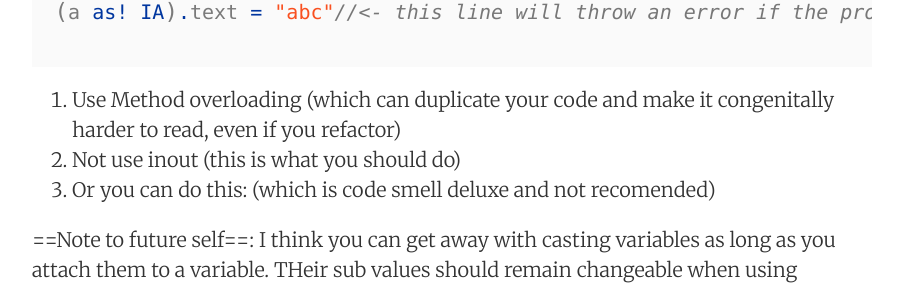
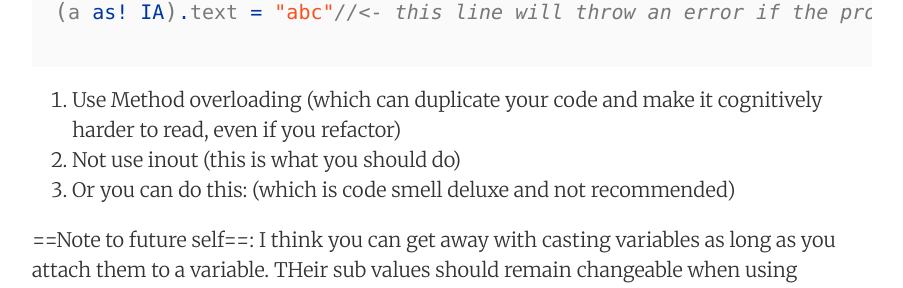
Before and after one commit to stylekit/stylekit.github.io, a Jekyll site: the page built from _posts/2015-12-01-Protocol-support-for-inout.md, in a window 1280 px wide and 900 px high, scrolled down 571 px. Shown: the part 173-461 px from the top of the window, without its empty margins (188-1091 px from the left). Built offline with Jekyll 4.4.1, drawn with Linux system fonts in a browser that asks for light colours; nearby versions of some CDN libraries; comment, search, counter and statistics services are not loaded.

Commit message:
Files modified: 1


Modified 1 file:
_posts/2015-12-01-Protocol-support-for-inout.md

````diff
--- a/_posts/2015-12-01-Protocol-support-for-inout.md
+++ b/_posts/2015-12-01-Protocol-support-for-inout.md
@@ -16,9 +16,9 @@ let b = B()
 
 ```
 
-1. Use Method overloading (which can duplicate your code and make it congenitally harder to read, even if you refactor)
+1. Use Method overloading (which can duplicate your code and make it cognitively harder to read, even if you refactor)
 2. Not use inout (this is what you should do)
-3. Or you can do this: (which is code smell deluxe and not recomended)
+3. Or you can do this: (which is code smell deluxe and not recommended)
 
 ==Note to future self==: I think you can get away with casting variables as long as you attach them to a variable. THeir sub values should remain changeable when using modifier methods
 ```swift
````
